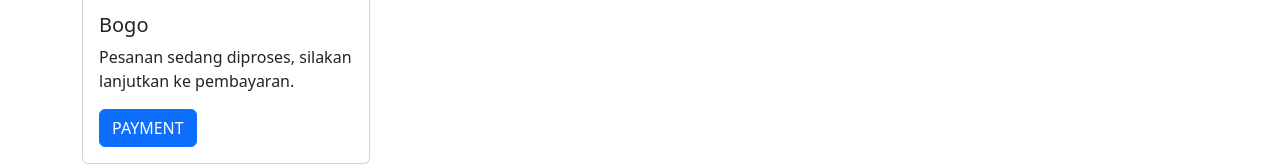
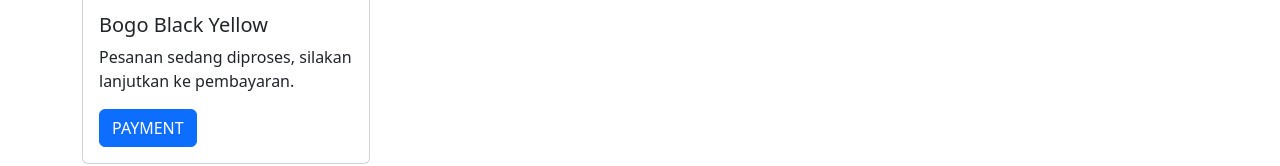
Before and after one commit to Prianggara22/UTS-Anggara, a plain HTML site: page public/bogo.html in a window 1280 px wide. Shown: the part 362-528 px from the top of the page. Drawn offline with nearby package versions, Linux system fonts and the light colour scheme.

Commit message:
Update bogo.html

```diff
--- a/public/bogo.html
+++ b/public/bogo.html
@@ -84,7 +84,7 @@
               alt="..."
             />
             <div class="card-body">
-              <h5 class="card-title">Bogo</h5>
+              <h5 class="card-title">Bogo Black Yellow</h5>
               <p class="card-text">
                 Pesanan sedang diproses, silakan lanjutkan ke pembayaran.
 
```
